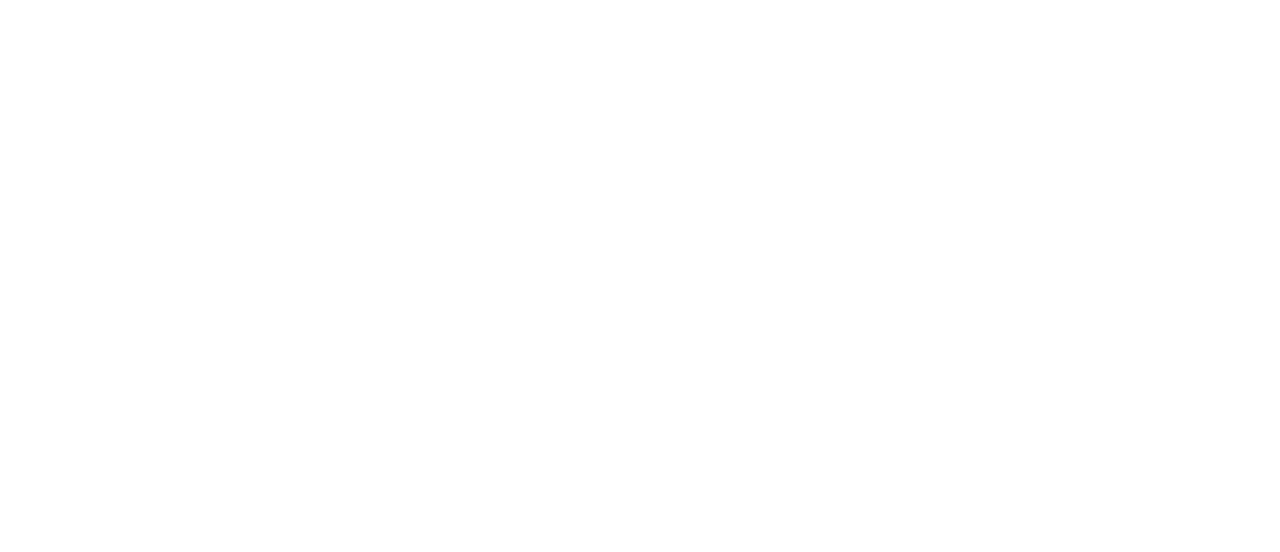
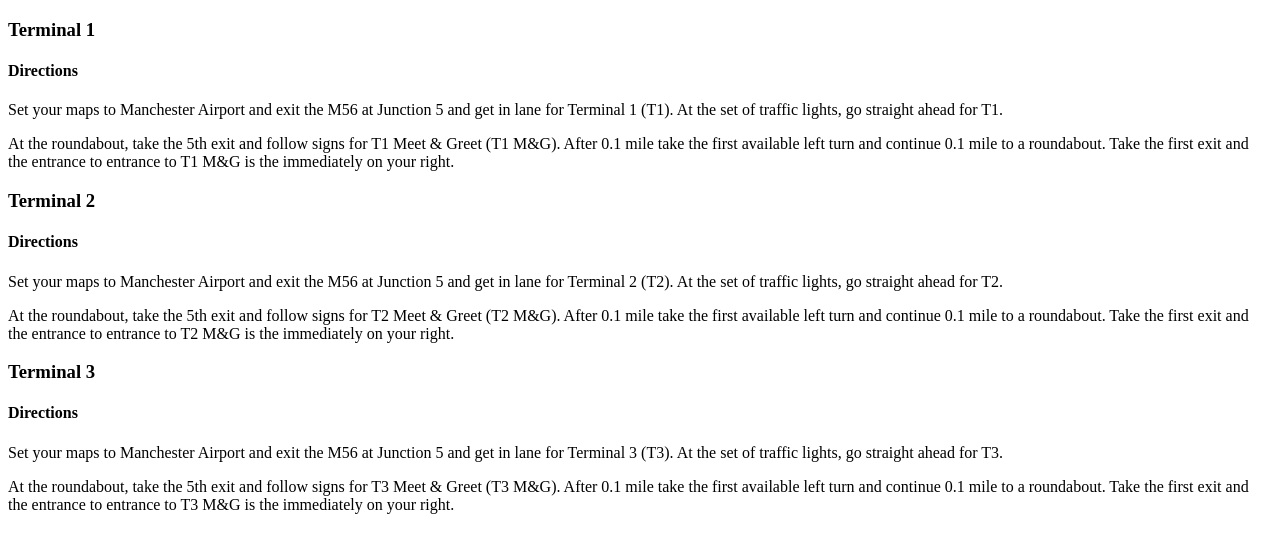
Before and after one commit to MirceaUngureanu/stage1-deliverables, a plain HTML site: page index.html in a window 1280 px wide. Drawn offline with Linux system fonts and the light colour scheme.

Commit message:
added copy and made minor changes to markup

```diff
--- a/index.html
+++ b/index.html
@@ -1,5 +1,6 @@
 <!DOCTYPE html>
 <html lang="en">
+
 <head>
     <meta charset="UTF-8">
     <meta name="viewport" content="width=device-width, initial-scale=1.0">
@@ -8,32 +9,28 @@
     <link rel="stylesheet" href="style.css">
     <script src="tabs.js"></script>
 </head>
+
 <body>
     <div class="tc-wrapper">
-			<div class="tc-header">
-				<p></p>
+        <h3 class="tc-header">Terminal 1</h3>
+        <div class="tc-content">
+            <h4>Directions</h4>
+            <p>Set your maps to Manchester Airport and exit the M56 at Junction 5 and get in lane for Terminal 1 (T1). At the set of traffic lights, go straight ahead for T1.</p>
+            <p>At the roundabout, take the 5th exit and follow signs for T1 Meet & Greet (T1 M&G). After 0.1 mile take the first available left turn and continue 0.1 mile to a roundabout. Take the first exit and the entrance to entrance to T1 M&G is the immediately on your right.</p>
         </div>
+        <h3 class="tc-header">Terminal 2</h3>
         <div class="tc-content">
-				<h4></h4>
-				<p></p>
-				<p></p>
+            <h4>Directions</h4>
+            <p>Set your maps to Manchester Airport and exit the M56 at Junction 5 and get in lane for Terminal 2 (T2). At the set of traffic lights, go straight ahead for T2.</p>
+            <p>At the roundabout, take the 5th exit and follow signs for T2 Meet & Greet (T2 M&G). After 0.1 mile take the first available left turn and continue 0.1 mile to a roundabout. Take the first exit and the entrance to entrance to T2 M&G is the immediately on your right.</p>
         </div>
-			<div class="tc-header">
-				<p></p>
-			</div>
+        <h3 class="tc-header">Terminal 3</h3>
         <div class="tc-content">
-				<h4></h4>
-				<p></p>
-				<p></p>
-			</div>
-			<div class="tc-header">
-				<p></p>
-			</div>
-			<div class="tc-content">
-				<h4></h4>
-				<p></p>
-				<p></p>
+            <h4>Directions</h4>
+            <p>Set your maps to Manchester Airport and exit the M56 at Junction 5 and get in lane for Terminal 3 (T3). At the set of traffic lights, go straight ahead for T3.</p>
+            <p>At the roundabout, take the 5th exit and follow signs for T3 Meet & Greet (T3 M&G). After 0.1 mile take the first available left turn and continue 0.1 mile to a roundabout. Take the first exit and the entrance to entrance to T3 M&G is the immediately on your right.</p>
         </div>
     </div>
 </body>
+
 </html>
```
Lines whose indentation alone changed are shown as unchanged.
